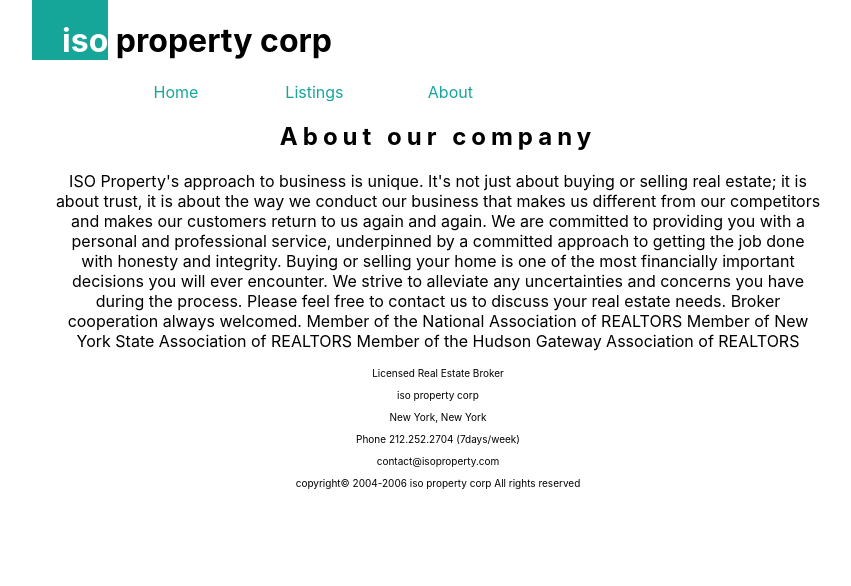
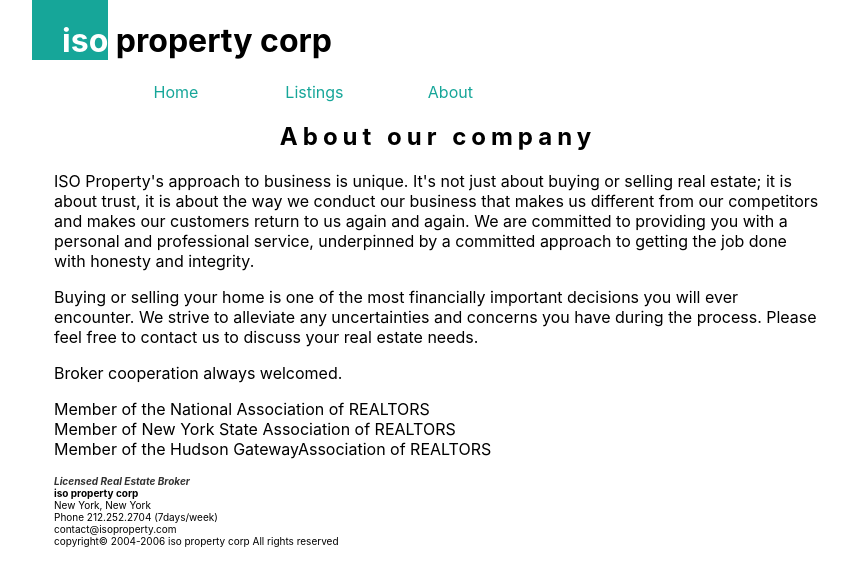
Before and after one commit to samuel-weinstein-cs/isoproperty, a React (Create React App) app: page /about in a window 1280 px wide. Shown: the top 586 px of the page, without its empty margins (202-1053 px from the left). Built offline with nearby package versions, Linux system fonts and the light colour scheme.

Commit message:
added text align to about and footer

```diff
--- a/src/App.css
+++ b/src/App.css
@@ -48,6 +48,9 @@
 
 .contact p {
   font-size: 10px;
+  text-align: left;
+  margin-left: 20%;
+  margin-right: 20%;
 }
 
 .home-p {
@@ -58,3 +61,11 @@
 .home-header {
   color: #16A699;
 }
+
+.about p {
+  text-align: left;
+}
+
+.license {
+  color: rgb(50, 50, 50)
+}
--- a/src/components/About.js
+++ b/src/components/About.js
@@ -2,7 +2,7 @@
 
 function About() {
   return (
-    <div>
+    <div className="about">
       <h1 className="about-header">About our company</h1>
       <p className="about-p">
         ISO Property's approach to business is unique. It's not just about
@@ -11,13 +11,19 @@
         makes our customers return to us again and again. We are committed to
         providing you with a personal and professional service, underpinned by a
         committed approach to getting the job done with honesty and integrity.
+      </p>
+
+      <p className="about-p">
         Buying or selling your home is one of the most financially important
         decisions you will ever encounter. We strive to alleviate any
         uncertainties and concerns you have during the process. Please feel free
-        to contact us to discuss your real estate needs. Broker cooperation
-        always welcomed. Member of the National Association of REALTORS Member
-        of New York State Association of REALTORS Member of the Hudson Gateway
-        Association of REALTORS
+        to contact us to discuss your real estate needs.
+      </p>
+      <p className="about-p">Broker cooperation always welcomed.</p>
+      <p className="about-p">
+        Member of the National Association of REALTORS<br></br> Member of New
+        York State Association of REALTORS<br></br>Member of the Hudson
+        GatewayAssociation of REALTORS
       </p>
     </div>
   );
--- a/src/components/Footer.js
+++ b/src/components/Footer.js
@@ -3,12 +3,12 @@
 function Footer() {
     return(
         <div className="contact">
-        <p>Licensed Real Estate Broker</p>
-        <p>iso property corp</p>
-        <p>New York, New York</p>
-        <p>Phone 212.252.2704 (7days/week)</p>
-        <p>contact@isoproperty.com</p>
-        <p>copyright© 2004-2006 iso property corp All rights reserved</p>
+        <p><i className="license"><b>Licensed Real Estate Broker</b></i><br></br>
+        <b>iso property corp</b><br></br>
+        New York, New York<br></br>
+        Phone 212.252.2704 (7days/week)<br></br>
+        contact@isoproperty.com<br></br>
+        copyright© 2004-2006 iso property corp All rights reserved</p>
         </div>
     )
 }
--- /dev/null
+++ b/src/components/Listings.js
@@ -0,0 +1 @@
+import React from 'react';
```
